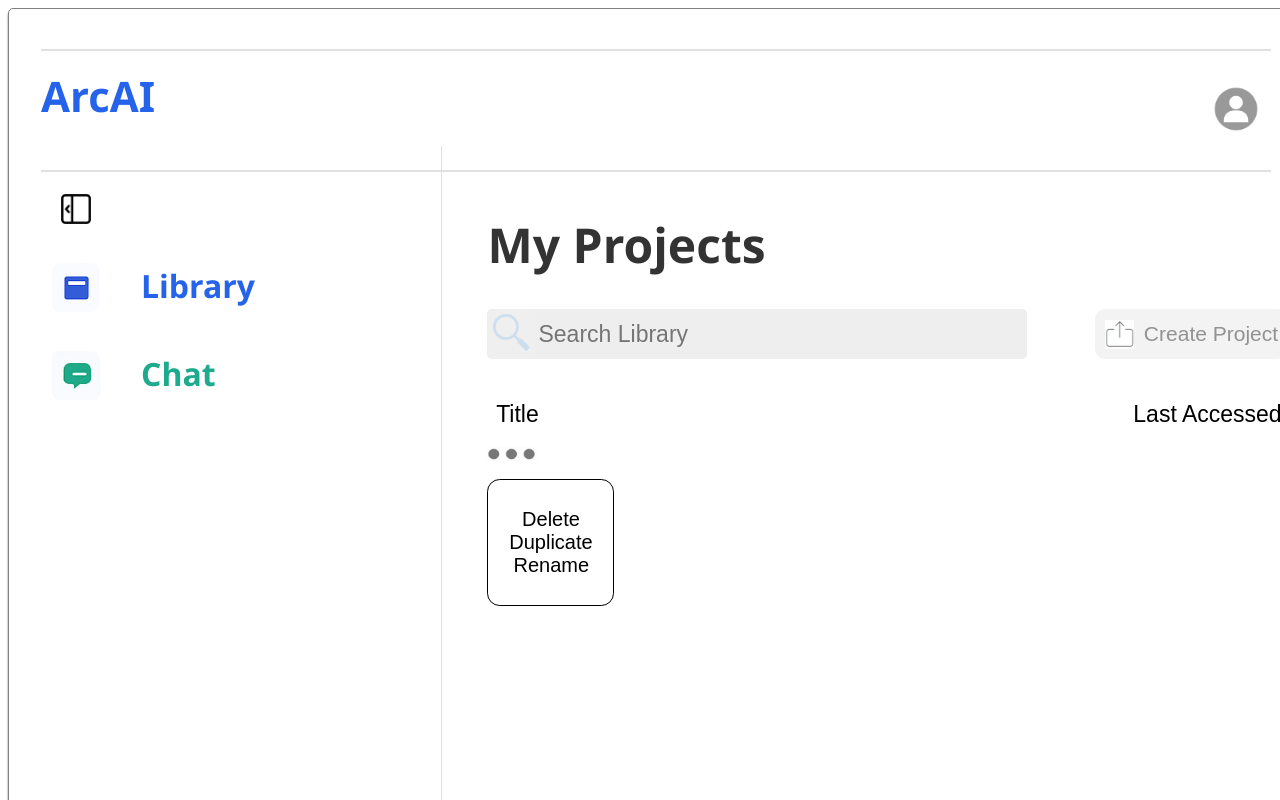
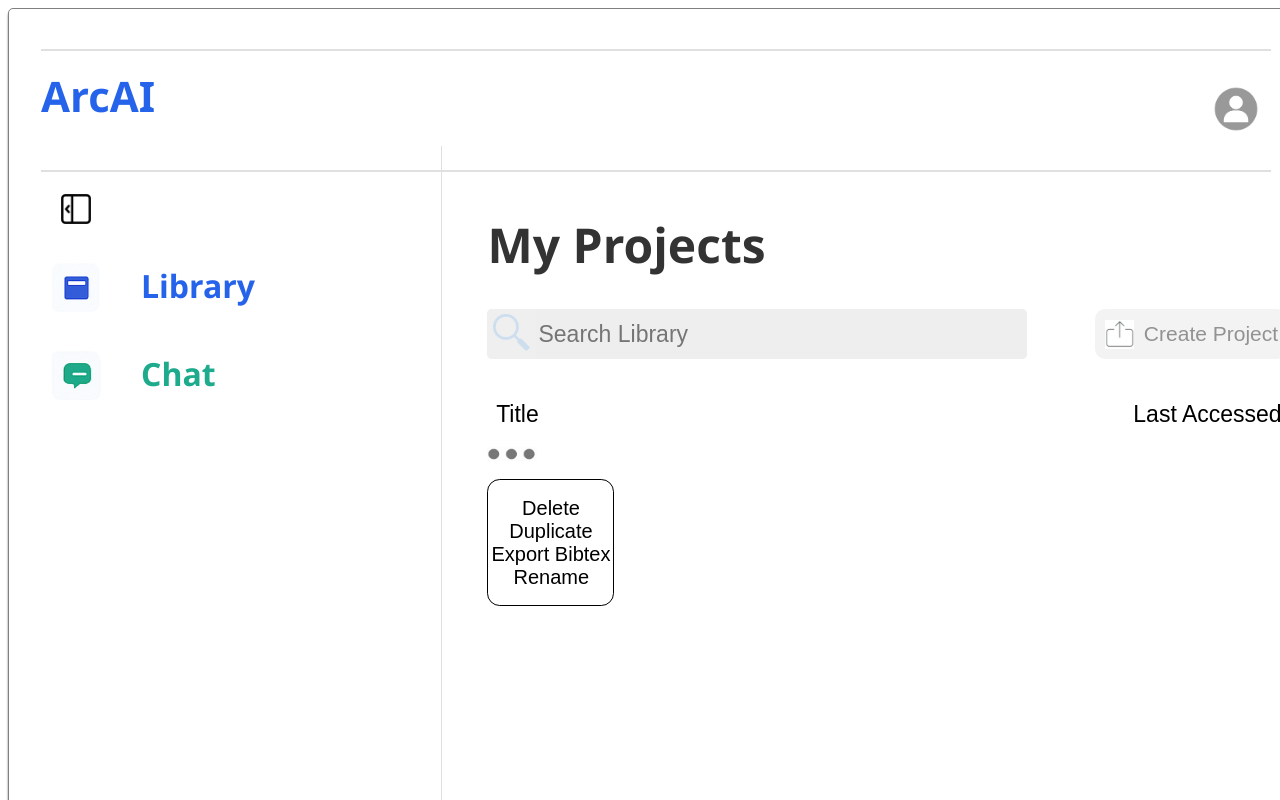
Before and after one commit to SARWANdev/ArcAI, a React (Vite) app in the folder VIEW/: page /workspace/library in a window 1280 px wide. Shown: the top 800 px of the page. Built offline with nearby package versions, Linux system fonts and the light colour scheme; sample sign-in values are in the browser's storage.

Commit message:
Added export bibtex button

```diff
--- /dev/null
+++ b/VIEW/src/Pages/Components/Buttons/ExportBibtex.css
@@ -0,0 +1,11 @@
+.export-bibtex-button {
+    background: none;
+    border: none;
+    padding: 0;
+    margin: 0;
+    cursor: pointer;
+    outline: none;
+    font-size: 20px;
+    width: 125px;
+    height: 23px;
+}
--- /dev/null
+++ b/VIEW/src/Pages/Components/Buttons/ExportBibtex.jsx
@@ -0,0 +1,8 @@
+import "./ExportBibtex.css"
+export default function ExportBibtex() {
+    return (
+        <div className="export-bibtex-container">
+            <button className="export-bibtex-button" title="Export Bibtex">Export Bibtex</button>
+        </div>
+    )
+}
--- a/VIEW/src/Pages/Components/PopUpBoxDocumentsOptions.jsx
+++ b/VIEW/src/Pages/Components/PopUpBoxDocumentsOptions.jsx
@@ -1,12 +1,14 @@
 import DeleteButton from "./Buttons/DeleteButton"
 import RenameButton from "./Buttons/RenameButton"
 import DuplicateButton from "./Buttons/DuplicateButton"
+import ExportBibtex from "./Buttons/ExportBibtex"
 import "./PopUpBoxDocumentsOptions.css"
 export default function PopUpBoxDocumentsOptions() {
     return (
         <div className="pop-up-box-documents-options" id = "documents-options-container">
             <DeleteButton/>
             <DuplicateButton/>
+            <ExportBibtex/>
             <RenameButton/>
         </div>
     )
```
